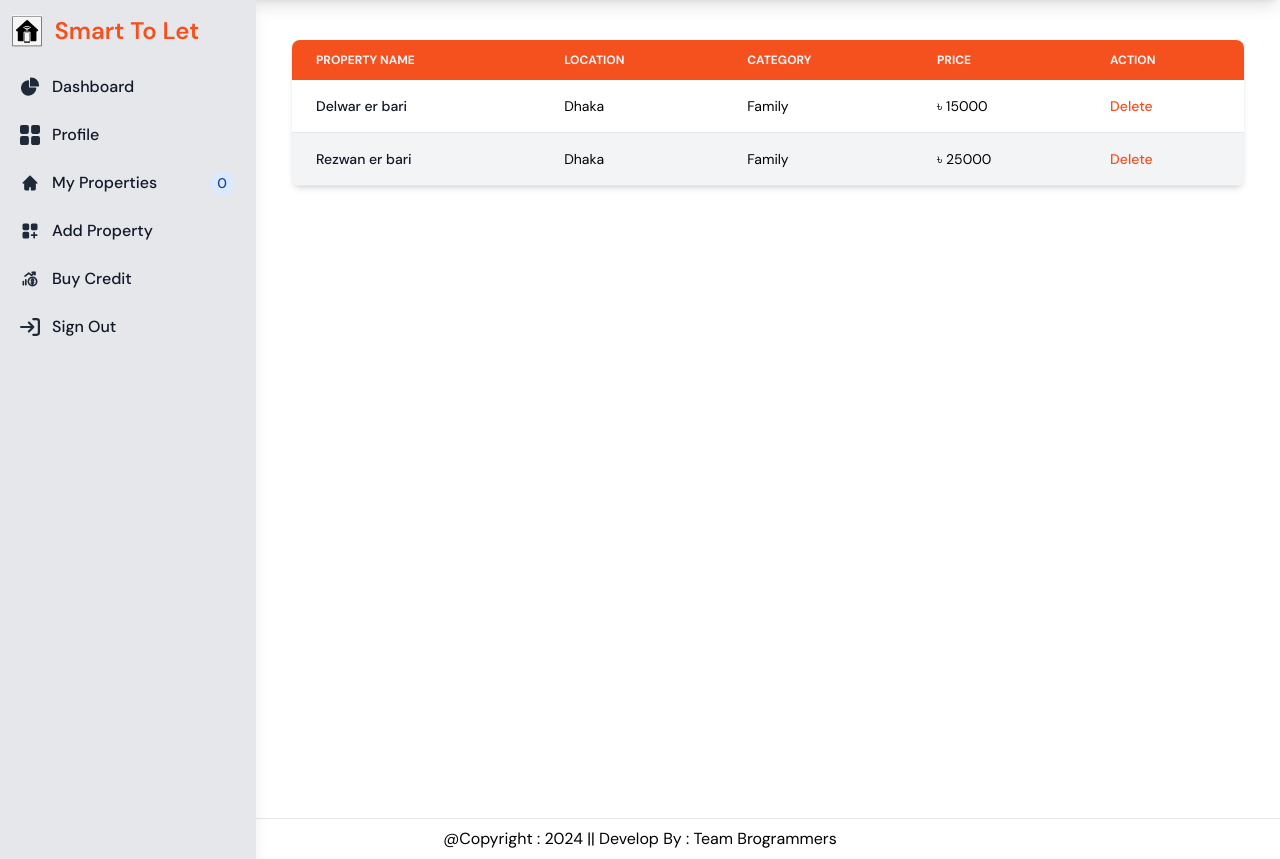
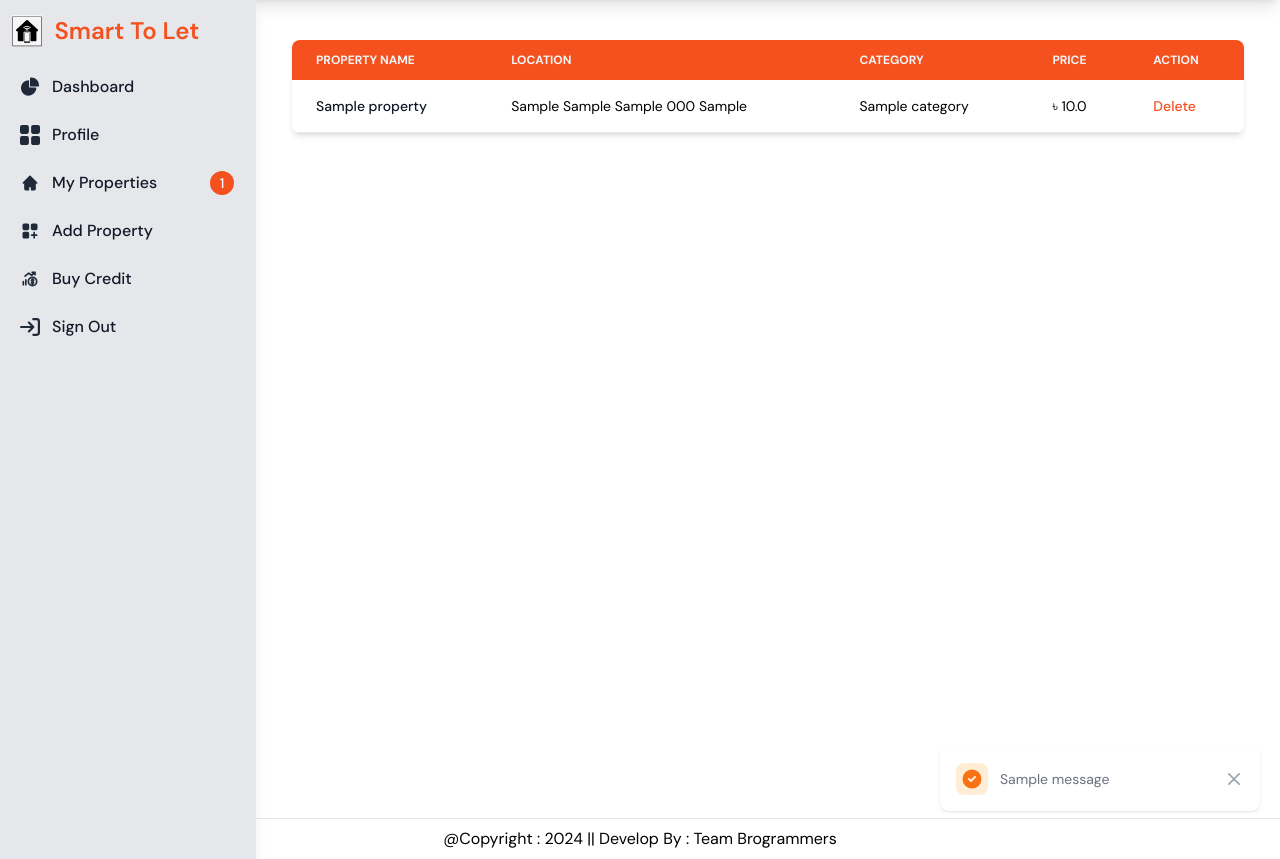
Before and after one commit to mrdel56/smart-to-let-system, a Django app: page /dashboard/my-properties/ in a window 1280 px wide. Shown: the part 76-935 px from the top of the page. Run offline with Django 5.2, Linux system fonts and the light colour scheme; a user stored in the database is signed in; tables that the repository leaves empty hold one stand-in row (values such as "Sample post"); one stand-in notice (Sample message) is shown; style sheets or scripts are compiled from the project's sources; some libraries are stand-ins or nearby versions.

Commit message:
feat: my properties added

```diff
--- a/credit/views.py
+++ b/credit/views.py
@@ -143,4 +143,7 @@ def add_transaction(request):
         except CreditPackage.DoesNotExist:
             messages.error(request, "Credit package does not exist!")
 
-    return render(request, "add_transaction.html")
+    properties = request.user.property_set.all()
+    propertyCount = len(properties)
+
+    return render(request, "add_transaction.html", {"propertyCount": propertyCount})
--- a/profileapp/views.py
+++ b/profileapp/views.py
@@ -14,16 +14,32 @@ from .models import Profile
 def dashboard(request):
 
     userInfo = UserInfo.objects.get(user=request.user)
+    properties = request.user.property_set.all()
 
-    return render(request, "dashboard.html", {"userInfo": userInfo})
+    propertyCount = len(properties)
+
+    return render(
+        request,
+        "dashboard.html",
+        {"userInfo": userInfo, "propertyCount": propertyCount},
+    )
 
 
 @login_required
 def view_profile(request):
     try:
+
+        # get propertyCount
+        properties = request.user.property_set.all()
+        propertyCount = len(properties)
+
         # Get the profile for the authenticated user
         profile = get_object_or_404(Profile, user=request.user)
-        return render(request, "profile.html", {"profile": profile})
+        return render(
+            request,
+            "profile.html",
+            {"profile": profile, "propertyCount": propertyCount},
+        )
     except Profile.DoesNotExist:
         # If the profile does not exist, handle it gracefully (e.g., display an error message)
         return render(request, "base.html")
@@ -50,12 +66,30 @@ def edit_profile(request):
 
 @login_required
 def my_properties(request):
-    return render(request, "my_properties.html")
+
+    properties = request.user.property_set.all()
+    count = len(properties)
+
+    credit = UserInfo.objects.get(user=request.user).credit
+
+    return render(
+        request,
+        "my_properties.html",
+        {"properties": properties, "propertyCount": count, "credit": credit},
+    )
 
 
 @login_required
 def credits(request):
 
     packages = CreditPackage.objects.all()
+    properties = request.user.property_set.all()
+    propertyCount = len(properties)
 
-    return render(request, "buy_credits.html", {"packages": packages})
+    print("property count = ", propertyCount)
+
+    return render(
+        request,
+        "buy_credits.html",
+        {"packages": packages, "propertyCount": propertyCount},
+    )
--- a/properties/urls.py
+++ b/properties/urls.py
@@ -9,5 +9,6 @@ urlpatterns = [
     path("category/<slug:val>", views.category, name="category"),
     path("contact-owner/<id>", views.contact_owner, name="contact-owner"),
     path("property/add", views.add_property, name="add-property"),
+    path("property/delete/<id>", views.delete_property, name="delete-property"),
     # path("location-list/", views.location_list, name="location-list"),
 ]
--- a/templates/dashboard.html
+++ b/templates/dashboard.html
@@ -47,9 +47,9 @@
       {% endif %} {% endcomment %}
       {% comment %} <div class="">
         <h4 class="card-title">Username: {{ profile.user.username }}</h4>
-        <!--                                             <p>Email: {{ profile.user.email }}</p>
+        <!--                                              <p>Email: {{ profile.user.email }}</p>
         <p>First name: {{ profile.user.first_name }}</p>
-        <p>Last name: {{ profile.user.last_name}}</p>                                             -->
+        <p>Last name: {{ profile.user.last_name}}</p>                                              -->
         <h5>Name: {{ profile.name }}</h5>
         <h5>User rule: {{ profile.user_rule }}</h5>
         <h5>Profession: {{ profile.profession }}</h5>
@@ -61,7 +61,7 @@
   <div class="grid grid-cols-1 md:grid-cols-2 gap-5 mt-8">
     <div class="p-5 bg-gray-100 rounded-xl text-black text-end shadow-xl hover:shadow-lg border">
       <h1 class="text-xl font-medium">Properties</h1>
-      <h3 class="text-3xl mt-3 text-[#F4511F] font-bold">10</h3>
+      <h3 class="text-3xl mt-3 text-[#F4511F] font-bold">{{ propertyCount }}</h3>
     </div>
 
     <div class="p-5 bg-gray-100 rounded-xl text-black text-end shadow-xl hover:shadow-lg border">
--- a/templates/dashboard_base.html
+++ b/templates/dashboard_base.html
@@ -233,7 +233,7 @@
                 </svg>
 
                 <span class="flex-1 ms-3 whitespace-nowrap">My Properties</span>
-                <span class="inline-flex items-center justify-center w-3 h-3 p-3 ms-3 text-sm font-medium text-blue-800 bg-blue-100 rounded-full dark:bg-blue-900 dark:text-blue-300">0</span>
+                <span class="inline-flex items-center justify-center w-3 h-3 p-3 ms-3 text-sm font-medium text-white bg-[#F4511F] rounded-full">{{ propertyCount }}</span>
               </a>
             </li>
 
--- a/templates/my_properties.html
+++ b/templates/my_properties.html
@@ -7,6 +7,33 @@
 
 {% block content %}
   <div class="relative overflow-x-auto shadow-md sm:rounded-lg">
+    {% for message in messages %}
+      <div id="toast-warning" class="flex items-center w-full max-w-xs p-4 text-gray-500 bg-white rounded-lg shadow dark:text-gray-400 dark:bg-gray-800 fixed bottom-12 right-5" role="alert">
+        <div class="inline-flex items-center justify-center flex-shrink-0 w-8 h-8 text-orange-500 bg-orange-100 rounded-lg dark:bg-orange-700 dark:text-orange-200">
+          <svg class="w-5 h-5" aria-hidden="true" xmlns="http://www.w3.org/2000/svg" fill="currentColor" viewBox="0 0 20 20">
+            <path d="M10 .5a9.5 9.5 0 1 0 9.5 9.5A9.51 9.51 0 0 0 10 .5Zm3.707 8.207-4 4a1 1 0 0 1-1.414 0l-2-2a1 1 0 0 1 1.414-1.414L9 10.586l3.293-3.293a1 1 0 0 1 1.414 1.414Z" />
+          </svg>
+          <span class="sr-only">Warning icon</span>
+        </div>
+        <div class="ms-3 text-sm font-normal">{{ message }}</div>
+        <button type="button" class="ms-auto -mx-1.5 -my-1.5 bg-white text-gray-400 hover:text-gray-900 rounded-lg focus:ring-2 focus:ring-gray-300 p-1.5 hover:bg-gray-100 inline-flex items-center justify-center h-8 w-8 dark:text-gray-500 dark:hover:text-white dark:bg-gray-800 dark:hover:bg-gray-700" data-dismiss-target="#toast-warning" aria-label="Close">
+          <span class="sr-only">Close</span>
+          <svg class="w-3 h-3" aria-hidden="true" xmlns="http://www.w3.org/2000/svg" fill="none" viewBox="0 0 14 14">
+            <path stroke="currentColor" stroke-linecap="round" stroke-linejoin="round" stroke-width="2" d="m1 1 6 6m0 0 6 6M7 7l6-6M7 7l-6 6" />
+          </svg>
+        </button>
+      </div>
+    {% endfor %}
+
+    {% if propertyCount == 0 and credit >= 5 %}
+      <div class="p-5 flex flex-col items-center">
+        <h1 class="text-red-500 text-center font-medium text-lg mb-5">You have not added any properties yet.</h1>
+
+        <a href="{% url 'add-property' %}" class="w-auto sm:w-auto mt-2 sm:mt-0 bg-[#F4511E] text-white font-medium rounded px-5 py-2 hover:shadow-lg duration-200">Add a new property</a>
+      </div>
+    {% endif %}
+
+    {% if propertyCount > 0 %}
       <table class="w-full text-sm text-left rtl:text-right text-gray-500 dark:text-gray-400">
         <thead class="text-xs text-gray-100 uppercase bg-[#F4511F]">
           <tr>
@@ -18,25 +45,25 @@
           </tr>
         </thead>
         <tbody>
+          {% for property in properties %}
             <tr class="odd:bg-white even:bg-gray-100 text-black border-b">
-          <th scope="row" class="px-6 py-4 font-medium text-gray-900 whitespace-nowrap">Delwar er bari</th>
-          <td class="px-6 py-4">Dhaka</td>
-          <td class="px-6 py-4">Family</td>
-          <td class="px-6 py-4">৳ 15000</td>
+              <th scope="row" class="px-6 py-4 font-medium text-gray-900 whitespace-nowrap">
+                <a href="/properties/{{ property.id }}" class="hover:underline">{{ property.title }}</a>
+              </th>
+              <td class="px-6 py-4">{{ property.location }}</td>
+              <td class="px-6 py-4">{{ property.category }}</td>
+              <td class="px-6 py-4">৳ {{ property.price }}</td>
               <td class="px-6 py-4">
-            <a href="#" class="font-medium text-[#F4511F] hover:underline">Delete</a>
+                {% comment %} <a href="#" class="font-medium text-[#F4511F] hover:underline">Delete</a> {% endcomment %}
+
+                <form action="/properties/property/delete/{{ property.id }}" method="GET">
+                  <button type="submit" class="font-medium text-[#F4511F] hover:underline">Delete</button>
+                </form>
               </td>
             </tr>
-        <tr class="odd:bg-white even:bg-gray-100 text-black border-b">
-          <th scope="row" class="px-6 py-4 font-medium text-gray-900 whitespace-nowrap">Rezwan er bari</th>
-          <td class="px-6 py-4">Dhaka</td>
-          <td class="px-6 py-4">Family</td>
-          <td class="px-6 py-4">৳ 25000</td>
-          <td class="px-6 py-4">
-            <a href="#" class="font-medium text-[#F4511F] hover:underline">Delete</a>
-          </td>
-        </tr>
+          {% endfor %}
         </tbody>
       </table>
+    {% endif %}
   </div>
 {% endblock %}
```
Also changed, not shown: properties/views.py (+12 -13 lines), media/property/modern-living-room-designers-for-2bhk-home-design_Qsc3uLH.jpg (added). Lines whose indentation alone changed are shown as unchanged.
